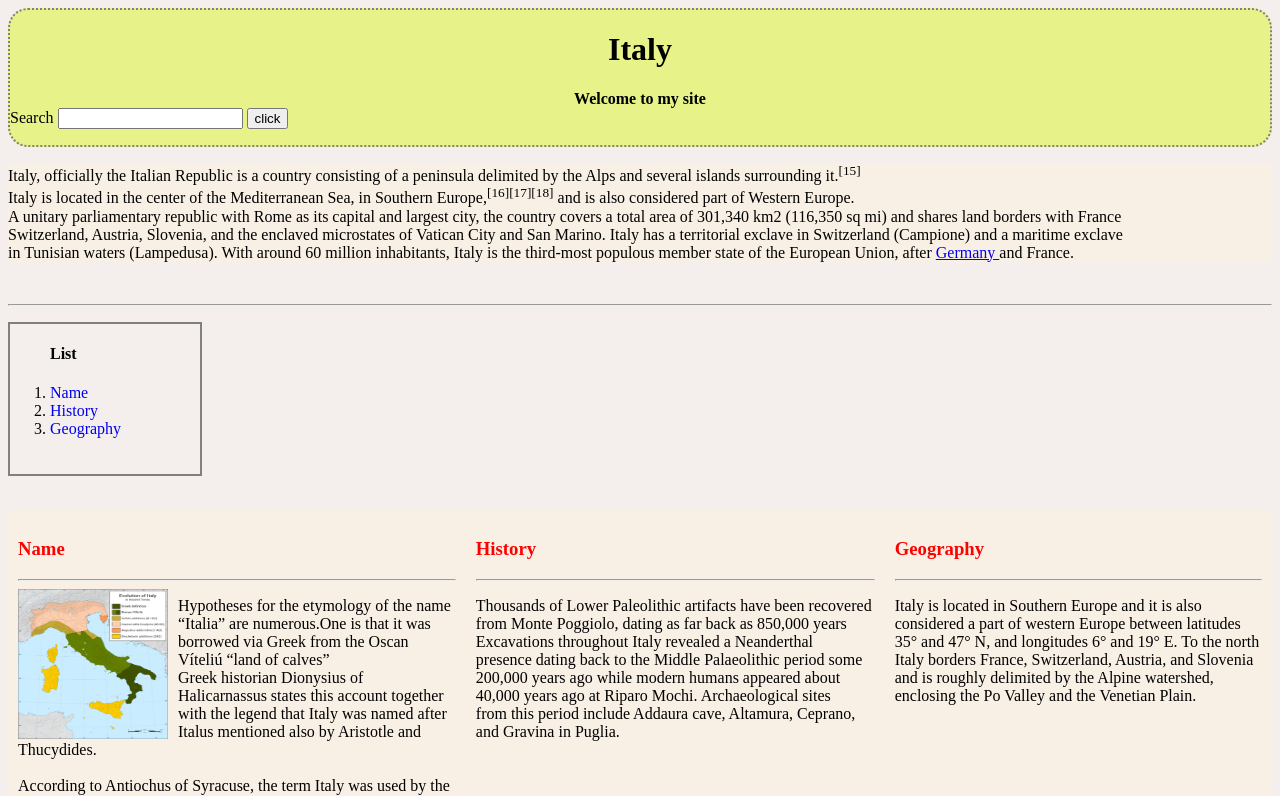
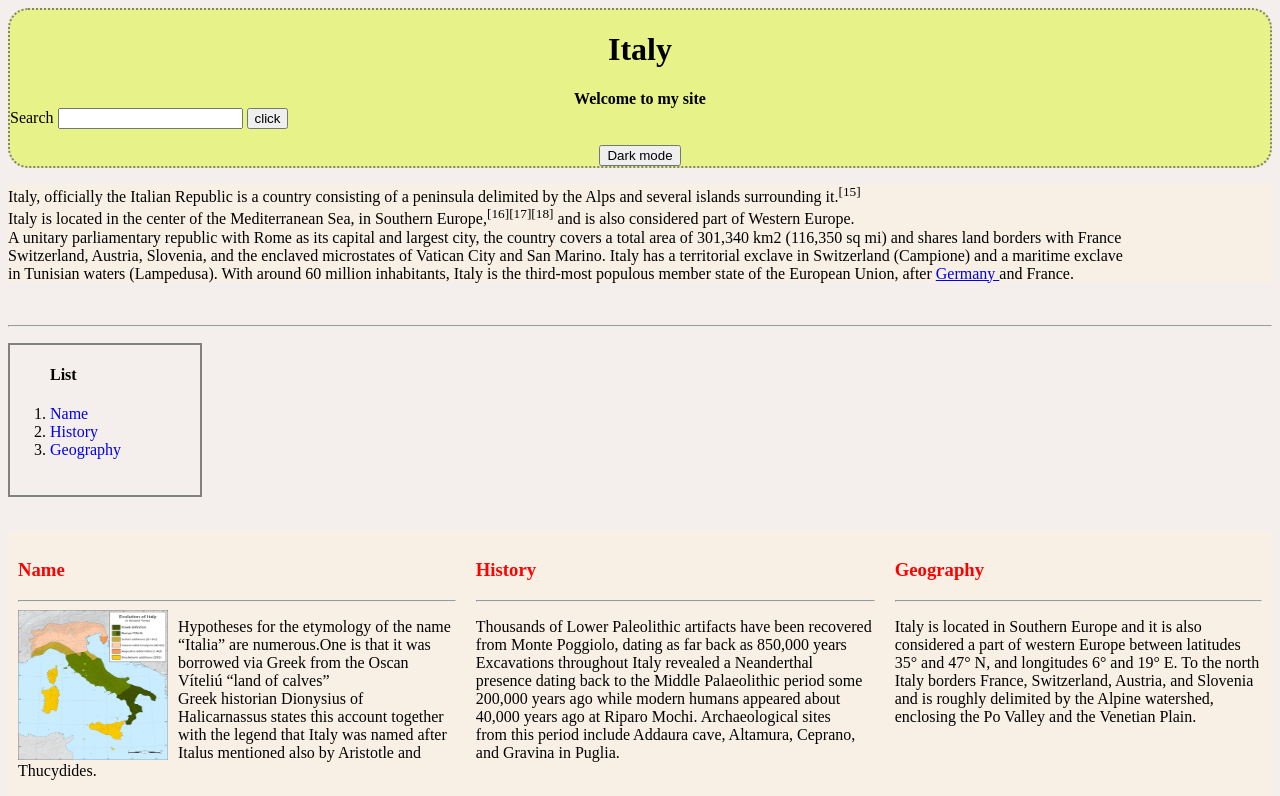
Before and after one commit to parnianmv/Parnian_Valizadeh, a plain HTML site: page index.html in a window 1280 px wide. Shown: the top 796 px of the page. Drawn offline with Linux system fonts and the light colour scheme.

Commit message:
assignment 6 data uploaded

```diff
--- /dev/null
+++ b/dark_mode.js
@@ -0,0 +1,43 @@
+function darkmode(e){
+
+	var mode_button = document.getElementById("dark_mode");
+
+	if(mode_button.value == "Dark mode"){
+		document.body.style.backgroundColor = "black";
+		document.body.style.color = "#FFFFFF";
+		document.getElementById("header").style.backgroundColor = "#F89B04";
+
+		var all_divs = document.getElementsByTagName("div");
+		 for(i = 0; i < all_divs.length; ++i)
+		{
+		 all_divs[i].style.backgroundColor = "black";
+		}
+
+		var all_links = document.getElementsByTagName("a");
+		 for(i = 0; i < all_links.length; ++i)
+		{
+		 all_links[i].style.color = "#7FF804";
+		}
+		mode_button.value = "Normal mode";
+	}else{
+		document.body.style.backgroundColor = "#F4EFED";
+		document.body.style.color = "black";
+		document.getElementById("header").style.backgroundColor = "#E7F289";
+
+		var all_divs = document.getElementsByTagName("div");
+		 for(i = 0; i < all_divs.length; ++i)
+		{
+		 all_divs[i].style.backgroundColor = "#F9F0E5";
+		}
+
+		var all_links = document.getElementsByTagName("a");
+		 for(i = 0; i < all_links.length; ++i)
+		{
+		 all_links[i].style.color = "blue";
+		}
+		mode_button.value = "Dark mode";
+	}
+
+
+	e.preventDefault();
+}
--- a/default.css
+++ b/default.css
@@ -86,3 +86,9 @@ footer{
 		margin: 0;
 	}
 }
+
+
+#dark_mode_btn{
+	text-align: left;
+
+}
--- a/index.html
+++ b/index.html
@@ -7,9 +7,10 @@
 	<meta name="description" content="Italy, history and info"/>
 	<meta name="viewport" content="width=device-width,initial-scale=1.0"/>
 	<link rel="stylesheet" href="default.css">
+	<script src="dark_mode.js" defer> </script>
 </head>
 <body>
-<header>
+<header id="header">
 	<h1>Italy</h1>
 	<strong>Welcome to my site</strong>
 	<form>
@@ -18,6 +19,7 @@
 	<input type="submit" submit value="click">
 
 	</form>
+	<input type="button" value="Dark mode" onclick="darkmode(event)" id ="dark_mode">
 
 </header>
 
```
